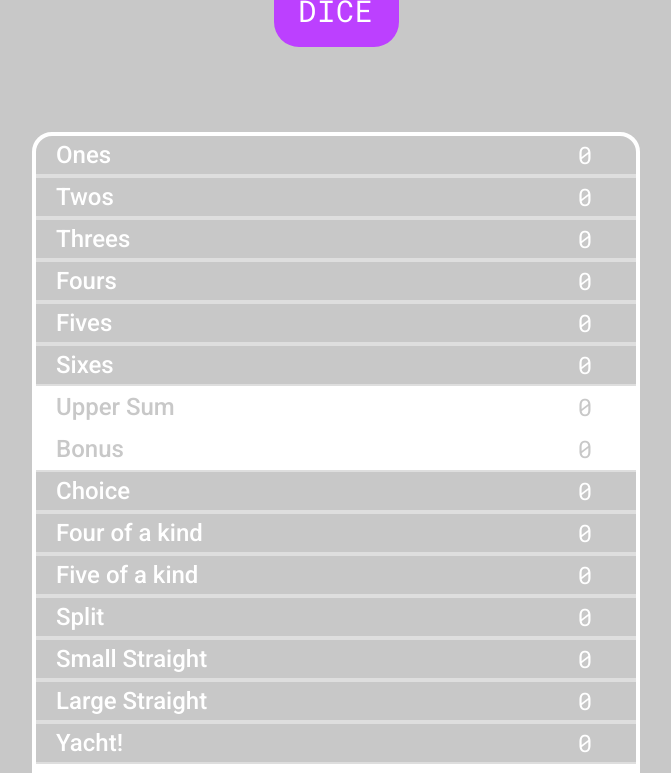
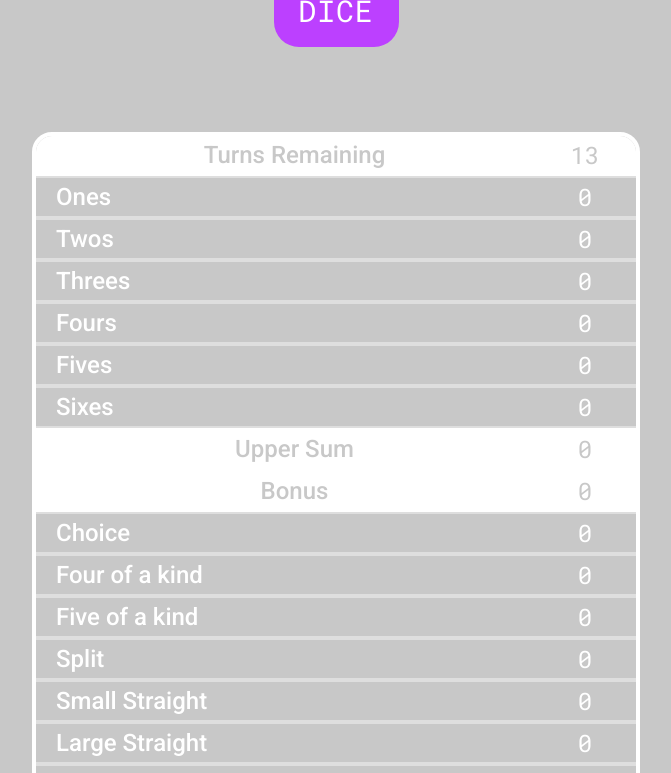
Before and after one commit to chriskstaton/SIXXES, a React (Vite) app: page / in a window 1280 px wide. Shown: the part 440-1213 px from the top of the page, without its empty margins (304-975 px from the left). Built offline with nearby package versions, Linux system fonts and the light colour scheme.

Commit message:
turns remaining dedicated table row, centered th

```diff
--- a/src/DiceRoller.tsx
+++ b/src/DiceRoller.tsx
@@ -308,14 +308,15 @@ export function DiceRoller(props: {
 					turnCount={turnCount}
 					setTurnCount={setTurnCount}
 					resetDice={resetDice}
+					totalTurns={totalTurns}
 					//scrollPosition={props.scrollPosition}
 					//setScrollPosition={props.setScrollPosition}
 				/>
 				{/* rollCount={rollCount} */}
 			</div>
-			<div className="turn-counter">
+			{/* <div className="turn-counter">
 				<p>Turns remaining: {totalTurns - turnCount}</p>
-			</div>
+			</div> */}
 		</>
 	);
 }
--- a/src/Scoreboard.scss
+++ b/src/Scoreboard.scss
@@ -35,11 +35,25 @@ $scoreboard-border: 4px solid rgba(255, 255, 255, 0.4);
 			font-family: "Roboto Mono", monospace;
 		}
 
+		.turn-count {
+			background-color: white;
+			color: rgb(200, 200, 200);
+			height: 40px;
+			cursor: default;
+			th {
+				text-align: center;
+			}
+		}
+
 		.upper-sum {
 			background-color: white;
 			color: rgb(200, 200, 200);
 			height: 40px;
 			cursor: default;
+
+			th {
+				text-align: center;
+			}
 		}
 
 		.bonus-false {
@@ -47,6 +61,10 @@ $scoreboard-border: 4px solid rgba(255, 255, 255, 0.4);
 			color: rgb(200, 200, 200);
 			height: 40px;
 			cursor: default;
+
+			th {
+				text-align: center;
+			}
 		}
 
 		.bonus-true {
@@ -54,6 +72,10 @@ $scoreboard-border: 4px solid rgba(255, 255, 255, 0.4);
 			color: #e1a6ff;
 			height: 40px;
 			cursor: default;
+
+			th {
+				text-align: center;
+			}
 		}
 
 		.total-score {
@@ -63,6 +85,10 @@ $scoreboard-border: 4px solid rgba(255, 255, 255, 0.4);
 			background-color: white;
 			font-size: xx-large;
 			cursor: text;
+
+			th {
+				text-align: center;
+			}
 		}
 
 		.locked-row {
--- a/src/Scoreboard.tsx
+++ b/src/Scoreboard.tsx
@@ -9,6 +9,7 @@ function Scoreboard(props: {
 	turnCount: number;
 	setTurnCount: Function;
 	resetDice(): void;
+	totalTurns: number;
 }) {
 	var [onesScore, setOnesScore] = useState(0);
 	var [twosScore, setTwosScore] = useState(0);
@@ -361,6 +362,10 @@ function Scoreboard(props: {
 			<div className="scoreboard">
 				<table className="upper-categories">
 					<thead>
+						<tr className="turn-count">
+							<th>Turns Remaining</th>
+							<td>{props.totalTurns - props.turnCount}</td>
+						</tr>
 						<tr
 							onClick={
 								onesLocked
```
